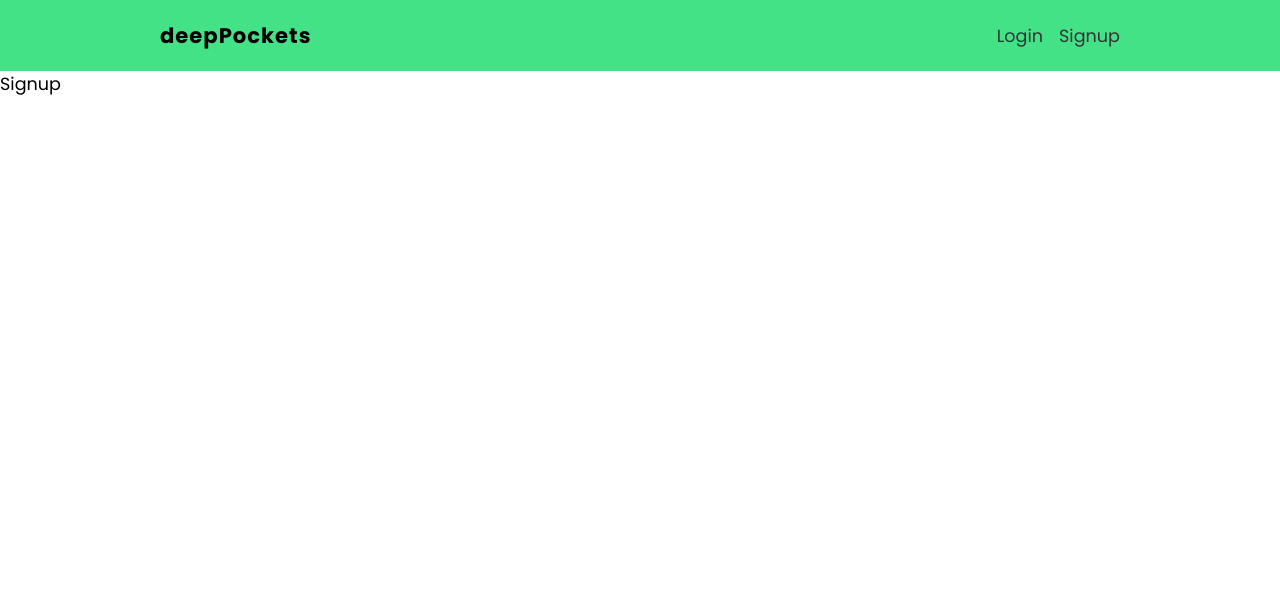
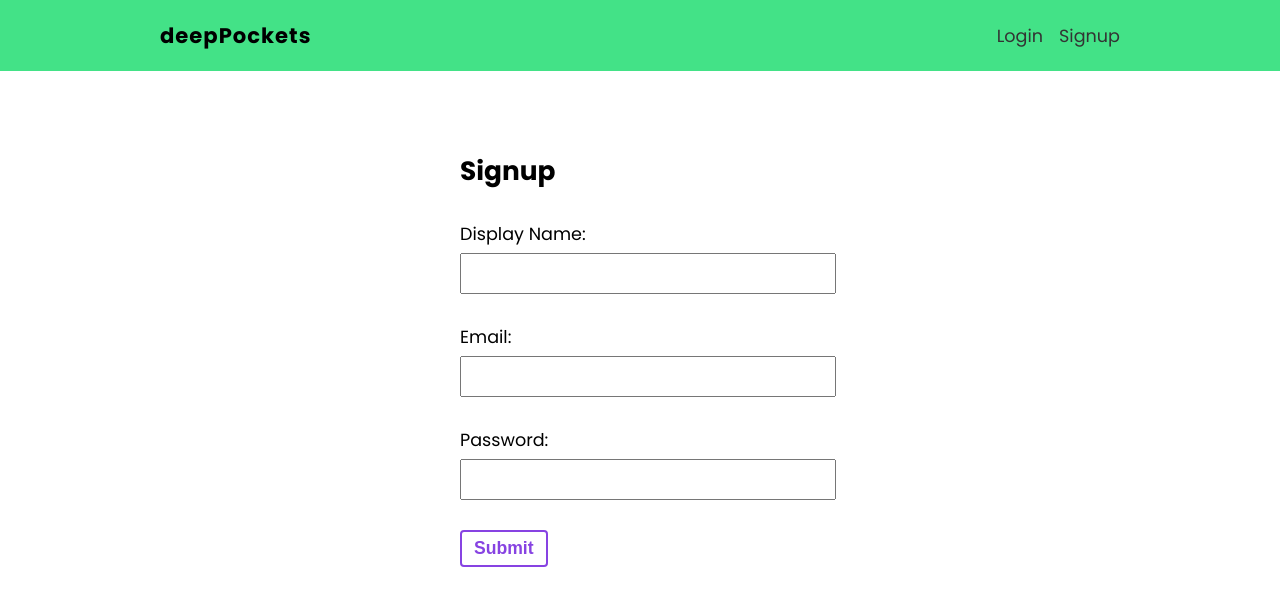
Before and after one commit to JBreidfjord/finance-tracker, a React (Create React App) app: page /signup in a window 1280 px wide. Shown: the top 606 px of the page. Built offline with nearby package versions, Linux system fonts and the light colour scheme.

Commit message:
Signup form and styles

```diff
--- a/src/pages/signup/Signup.js
+++ b/src/pages/signup/Signup.js
@@ -1,5 +1,34 @@
 import styles from "./Signup.module.css";
+import { useState } from "react";
 
 export default function Signup() {
-  return <div>Signup</div>;
+  const [email, setEmail] = useState("");
+  const [name, setName] = useState("");
+  const [password, setPassword] = useState("");
+
+  const handleSubmit = (e) => {
+    e.preventDefault();
+  };
+
+  return (
+    <form onSubmit={handleSubmit} className={styles["signup-form"]}>
+      <h2>Signup</h2>
+
+      <label>
+        <span>Display Name:</span>
+        <input type="text" onChange={(e) => setName(e.target.value)} value={name} />
+      </label>
+
+      <label>
+        <span>Email:</span>
+        <input type="email" onChange={(e) => setEmail(e.target.value)} value={email} />
+      </label>
+
+      <label>
+        <span>Password:</span>
+        <input type="password" onChange={(e) => setPassword(e.target.value)} value={password} />
+      </label>
+      <button className="btn">Submit</button>
+    </form>
+  );
 }
--- a/src/pages/signup/Signup.module.css
+++ b/src/pages/signup/Signup.module.css
@@ -0,0 +1,22 @@
+.signup-form {
+  max-width: 360px;
+  margin: 60px auto;
+  padding: 20px;
+}
+
+.signup-form label {
+  display: block;
+  margin: 30px auto;
+}
+
+.signup-form span {
+  display: block;
+  margin-bottom: 6px;
+}
+
+.signup-form input {
+  padding: 8px 6px;
+  font-size: 1em;
+  color: #777;
+  width: 100%;
+}
```
